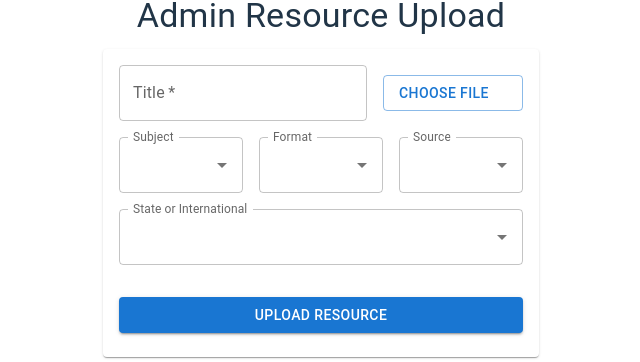
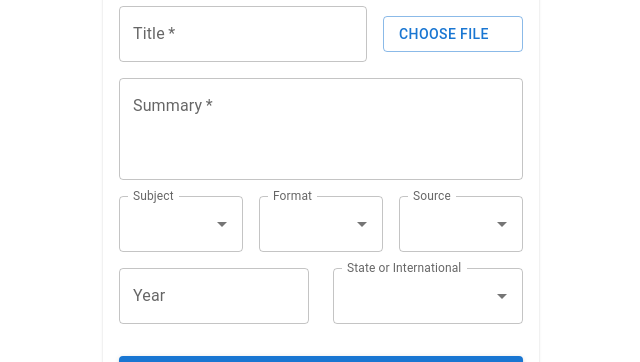
Before and after one commit to hicsail/career-resources-DB, a React (Vite) app in the folder packages/frontend/: page /admin in a window 1280 px wide. Shown: the part 161-523 px from the top of the page, without its empty margins (319-959 px from the left). Built offline with nearby package versions, Linux system fonts and the light colour scheme; no server answers.

Commit message:
feat: add publication year and summary fields to upload form

```diff
--- a/packages/frontend/src/components/admin/upload-form.tsx
+++ b/packages/frontend/src/components/admin/upload-form.tsx
@@ -1,4 +1,4 @@
-import React, { useEffect } from "react"; // 🟢 CHANGED: import useEffect
+import React, { useEffect } from "react";
 import axios from "axios";
 import {
   Box,
@@ -8,7 +8,7 @@ import {
   Card,
   CardContent,
 } from "@mui/material";
-import { Formik, Form, FormikProps } from "formik";
+import { Formik, Form, FormikProps, Field } from "formik";
 import * as Yup from "yup";
 import { FilterDropdown } from "../filter-dropdown";
 import { subjects } from "../../constants/subjects";
@@ -31,6 +31,8 @@ interface FormValues {
   file: File | null;
   state?: string;
   country?: string;
+  year?: number;
+  summary: string;
 }
 
 const validationSchema = Yup.object({
@@ -38,7 +40,9 @@ const validationSchema = Yup.object({
   subject: Yup.string().required("Subject is required"),
   format: Yup.string().required("Format is required"),
   source: Yup.string().required("Source is required"),
+  summary: Yup.string().required("Summary is required"),
   state: Yup.string().nullable().optional(),
+  year: Yup.number().nullable().optional(),
   country: Yup.string()
     .nullable()
     .when("state", {
@@ -60,7 +64,9 @@ const initialValues: FormValues = {
   subject: "",
   format: "",
   source: "",
+  summary: "",
   file: null,
+  year: null,
   state: "",
   country: "",
 };
@@ -88,6 +94,8 @@ export const UploadForm: React.FC<UploadFormProps> = ({ fetchMetadata }) => {
         subject: values.subject,
         format: values.format,
         source: values.source,
+        year: values.year,
+        summary: values.summary,
         location,
       });
 
@@ -115,10 +123,8 @@ export const UploadForm: React.FC<UploadFormProps> = ({ fetchMetadata }) => {
           onSubmit={handleSubmit}
         >
           {(formik: FormikProps<FormValues>) => {
-            // compute isInternational from current formik values
             const isInternational = formik.values.state === "International";
 
-            // clear country when not International
             useEffect(() => {
               if (!isInternational && formik.values.country) {
                 formik.setFieldValue("country", "");
@@ -175,20 +181,55 @@ export const UploadForm: React.FC<UploadFormProps> = ({ fetchMetadata }) => {
                   </Box>
                 )}
 
-                {/* Row 2: Subject + Format + Source */}
+                {/* 🆕 Row 2: Summary */}
+                <Box sx={{ mb: 2 }}>
+                  <TextField
+                    fullWidth
+                    multiline
+                    minRows={3}
+                    maxRows={8}
+                    label="Summary"
+                    name="summary"
+                    placeholder="Short description of the document…"
+                    value={formik.values.summary}
+                    onChange={formik.handleChange}
+                    onBlur={formik.handleBlur}
+                    error={formik.touched.summary && Boolean(formik.errors.summary)}
+                    helperText={formik.touched.summary && formik.errors.summary}
+                    required
+                  />
+                </Box>
+
+                {/* Row 3: Subject + Format + Source */}
                 <Box sx={{ display: "flex", gap: 2, mb: 2 }}>
                   <FilterDropdown label="Subject" name="subject" options={subjects} formik={formik} />
                   <FilterDropdown label="Format" name="format" options={formats} formik={formik} />
                   <FilterDropdown label="Source" name="source" options={sources} formik={formik} />
                 </Box>
 
-                {/* Row 3: Location filters */}
+                {/* Row 4: Location and Year */}
                 <Box
                   display="flex"
                   flexDirection={{ xs: "column", sm: "row" }}
                   gap={3}
                   mb={3}
                 >
+                  <Field
+                    as={TextField}
+                    fullWidth
+                    type="number"
+                    name="year"
+                    label="Year"
+                    inputProps={{
+                      min: 1900,
+                      max: new Date().getFullYear(),
+                      step: 1
+                    }}
+                    variant="outlined"
+                    error={formik.touched.year && Boolean(formik.errors.year)}
+                    helperText={formik.touched.year && formik.errors.year}
+                  />
+
                   <FilterDropdown
                     label="State or International"
                     name="state"
@@ -201,7 +242,6 @@ export const UploadForm: React.FC<UploadFormProps> = ({ fetchMetadata }) => {
                     }}
                   />
 
-                  {/* Only show Country when International is selected */}
                   {isInternational && (
                     <FilterDropdown
                       label="Country"
@@ -213,7 +253,7 @@ export const UploadForm: React.FC<UploadFormProps> = ({ fetchMetadata }) => {
                   )}
                 </Box>
 
-                {/* Row 4: Upload Button */}
+                {/* Row 5: Upload Button */}
                 <Button
                   type="submit"
                   variant="contained"
--- a/packages/frontend/src/services/api.tsx
+++ b/packages/frontend/src/services/api.tsx
@@ -9,9 +9,27 @@ const API_ENDPOINTS = {
   GET_ALL_METADATA: 'documents-metadata'
 };
 
+type UploadMetadata = {
+  title: string;
+  subject: string;
+  format: string;
+  source: string;
+  summary?: string;
+  location?: string | null;
+  year?: number | null; // will be sent as string if present
+};
+
 export interface ApiContextProps {
-  uploadFile: (file: File, metadata: { title: string; subject: string; format: string; source: string }) => Promise<any>;
-  searchResources: (phrase?: string, subjects?: string[], formats?: string[], sources?: string[], startYear?: number, endYear?:number, location?:string) => Promise<any>;
+  uploadFile: (file: File, metadata: UploadMetadata) => Promise<any>;
+  searchResources: (
+    phrase?: string,
+    subjects?: string[],
+    formats?: string[],
+    sources?: string[],
+    startYear?: number,
+    endYear?:number,
+    location?:string
+  ) => Promise<any>;
   getAllDocumentMetadata: () => Promise<any>;
 }
 
@@ -38,7 +56,7 @@ export const ApiProvider: FC<ApiProviderProps> = ({ children }) => {
   // -------- API Functions using runtime base URL --------
   const uploadFile = async (
     file: File,
-    metadata: { title: string; subject: string; format: string; source: string }
+    metadata:  UploadMetadata
   ): Promise<any> => {
     const formData = new FormData();
     formData.append('file', file);
@@ -46,6 +64,14 @@ export const ApiProvider: FC<ApiProviderProps> = ({ children }) => {
     formData.append('subject', metadata.subject);
     formData.append('format', metadata.format);
     formData.append('source', metadata.source);
+
+    formData.append('summary', metadata.summary.trim());
+    if (metadata.location) {
+      formData.append('location', metadata.location);
+    }
+    if (typeof metadata.year === 'number') {
+      formData.append('year', String(metadata.year));
+    }
 
     const url = `${VITE_API_BASE_URL}/${API_ENDPOINTS.UPLOAD_FILE}`;
     const response: AxiosResponse = await axios.post(url, formData, {
```
Also changed, not shown: 2 other files (tests, documents, lock files or other folders).
